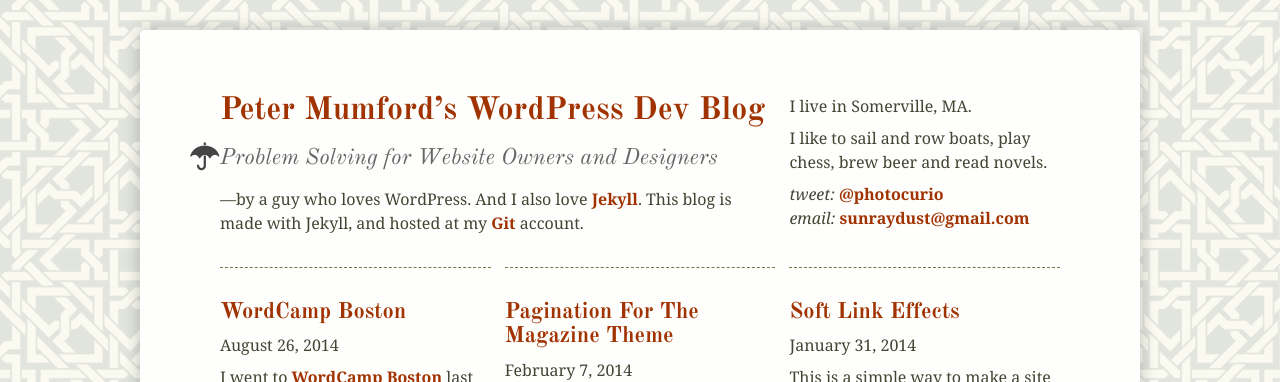
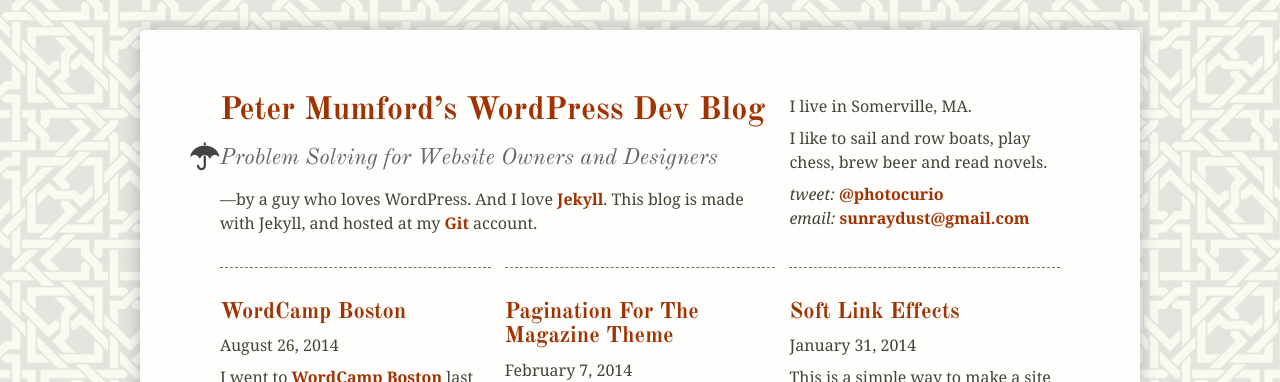
Before and after one commit to photocurio/photocurio.github.io, a Jekyll site: the page built from index.html, in a window 1280 px wide. Shown: the top 382 px of the page. Built offline with Jekyll 4.4.1, drawn with Linux system fonts in a browser that asks for light colours; nearby versions of some CDN libraries; Markdown is read by kramdown in place of the engine named in the settings; the list of posts is cut into pages by our own code.

Commit message:
copy edit

```diff
--- a/_config.yml
+++ b/_config.yml
@@ -1,6 +1,6 @@
 sitename: "Peter Mumford&rsquo;s <span>W</span>ordPress Dev Blog"
 slogan: "Problem Solving for Website Owners and Designers"
-intro: "&mdash;by a guy who loves WordPress. And I also love <a href='http://jekyllrb.com/'>Jekyll</a>.  This blog is made with Jekyll, and hosted at my <a href='https://github.com/photocurio/'>Git</a> account."
+intro: "&mdash;by a guy who loves WordPress. And I love <a href='http://jekyllrb.com/'>Jekyll</a>.  This blog is made with Jekyll, and hosted at my <a href='https://github.com/photocurio/'>Git</a> account."
 markdown: redcarpet
 url: "http://petermumford.net"
 permalink: "/:categories/:title.html"
```
Also changed, not shown: 1 other file.
